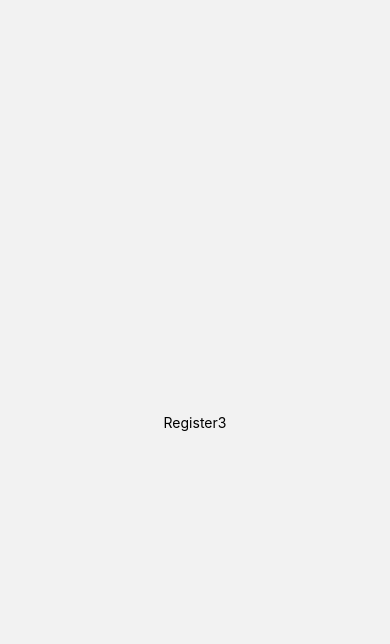
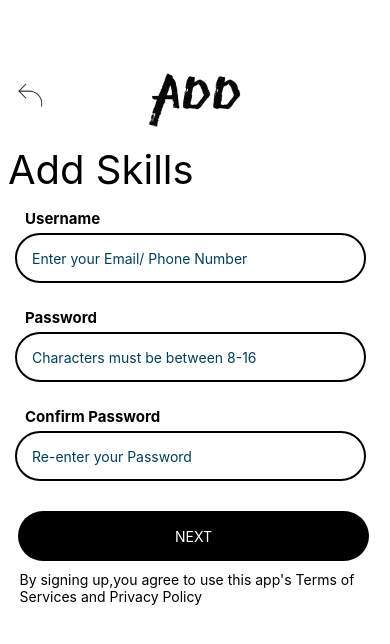
Before and after one commit to RuffledZest/ADD, a React Native app: screen /register3 in a window 390 px wide. Shown: the top 644 px of the page. Built offline with nearby package versions, Linux system fonts and the light colour scheme.

Commit message:
Ui commit

```diff
--- a/Components/Register1.js
+++ b/Components/Register1.js
@@ -4,6 +4,9 @@ import { View, SafeAreaView ,Text, TextInput, TouchableOpacity, StyleSheet } fro
 // import { useNavigation } from '@react-navigation/native';
 
 const Register = ({navigation}) => {
+  const homepagehandler=()=>{
+    navigation.navigate('home');
+  }
   const nextpagehandler=()=>{
     navigation.navigate('register2');
   }
@@ -11,6 +14,9 @@ const Register = ({navigation}) => {
     <View style={styles.container}>
       {/* main logo */}
       <View style={styles.mainLogocontainer}>
+        <TouchableOpacity onPress={homepagehandler}>
+        <Image  style={styles.backarrow} source={require("../assets/backarrow.jpg")}/>
+        </TouchableOpacity>
         <Image style={styles.mainlogo} source={require("../assets/mainlogo.png")}/>
       </View>
       {/* register and image components*/}
@@ -51,16 +57,27 @@ const styles = StyleSheet.create({
     alignItems: 'center',
   },
   mainLogocontainer:{
-    display:"flex",
+      display:"flex",
+      flexDirection:"row",
       alignItems:"center",
+      // justifyContent:"space-between",
       marginTop:55,
       width:"100%",
       height:80,
 
-      // borderColor:"#FF0000",
-      // borderWidth:2,
-  },
-  mainlogo:{
+    },
+    backarrow:{
+      width:32,
+      marginLeft:15,
+      height:25
+    },
+    mainlogo:{
+    // borderColor:"#FF0000",
+    // borderWidth:2,
+    display:"flex",
+    justifyContent:"flex-start",
+    // width:"80%",
+    marginLeft:90,
      width:105,
      height:65
   },
--- a/Components/Register2.js
+++ b/Components/Register2.js
@@ -6,8 +6,11 @@ const Register2 = ({navigation}) => {
   const register3handler=()=>{
     navigation.navigate("register3");
   }
+  const register1handler=()=>{
+    navigation.navigate("register1");
+  }
     return (
-    <View >
+    <View style={styles.background} >
         {/* bg Img */}
         {/* <View style={styles.bgImg}>
           <Image  source={require("../assets/dleaf.png")}/>
@@ -15,6 +18,9 @@ const Register2 = ({navigation}) => {
 
       {/* title logo */}
       <View style={styles.mainLogocontainer}>
+        <TouchableOpacity onPress={register1handler}>
+        <Image  style={styles.backarrow} source={require("../assets/backarrow.jpg")}/>
+        </TouchableOpacity>
         <Image style={styles.mainlogo} source={require("../assets/mainlogo.png")}/>
       </View>
         {/* text */}
@@ -65,13 +71,13 @@ const Register2 = ({navigation}) => {
 
 
     </View>
-    // </View>
-
-
-    // </ImageBackground>
   )
 };
 const styles = StyleSheet.create({
+    background:{
+        backgroundColor:"#FFFFFF",
+        height:"100%"
+    },
     container: {
       flex: 1,
       width:"100%",
@@ -79,31 +85,44 @@ const styles = StyleSheet.create({
       backgroundColor: '#FFFFFF',
       alignItems: 'center',
     },
-
+    backarrow:{
+        width:32,
+        marginLeft:15,
+        height:25
+      },
     setprofileText:{
        fontSize:40,
        marginLeft:8,
-       marginTop:-65,
+       marginTop:10,
     //    borderColor:"#000000",
     //    borderWidth:2,
 
     },
     mainLogocontainer:{
         display:"flex",
+        flexDirection:"row",
         alignItems:"center",
+        // justifyContent:"space-between",
         marginTop:55,
         width:"100%",
-        height:180,
-    },
+        height:80,
+
+      },
     mainlogo:{
-        width:105,
-        height:65
-    },
+        // borderColor:"#FF0000",
+        // borderWidth:2,
+        display:"flex",
+        justifyContent:"flex-start",
+        // width:"80%",
+        marginLeft:90,
+         width:105,
+         height:65
+      },
     bgImg:{
         position:"absolute",
         top:300,
         left:30,
-        transform: [{rotate: '-18deg'}],
+        // transform: [{rotate: '-18deg'}],
         // borderColor:"#000000",
         // borderWidth:2,
         display:"flex",
--- a/Components/Register3.js
+++ b/Components/Register3.js
@@ -1,20 +1,187 @@
-import { View, Text } from 'react-native'
+import { View, Text,TextInput,Image,ImageBackground } from 'react-native'
+import React from 'react'
 import { StyleSheet } from 'react-native-web'
-import React from 'react'
+import { TouchableOpacity } from 'react-native-gesture-handler';
 
-const Register3 = () => {
+const Register3 = ({navigation}) => {
+    const register2handler=()=>{
+        navigation.navigate("register2");
+    }
   return (
-    <View style={styles.Container}>
-      <Text>Register3</Text>
+    <View style={styles.background} >
+        {/* bg Img */}
+        {/* <View style={styles.bgImg}>
+          <Image  source={require("../assets/dleaf.png")}/>
+        </View> */}
+
+      {/* title logo */}
+      <View style={styles.mainLogocontainer}>
+        <TouchableOpacity onPress={register2handler}>
+        <Image  style={styles.backarrow} source={require("../assets/backarrow.jpg")}/>
+        </TouchableOpacity>
+        <Image style={styles.mainlogo} source={require("../assets/mainlogo.png")}/>
+      </View>
+        {/* text */}
+        <View>
+            <Text  style={styles.setprofileText}>Add Skills</Text>
+         </View>
+
+      {/* input fields */}
+      <View style={styles.inputViewparent}>
+        <Text style={styles.labelText}>Username</Text>
+        <View style={styles.inputView}>
+        <TextInput
+          style={styles.inputText}
+          placeholder="Enter your Email/ Phone Number"
+          placeholderTextColor="#003f5c"
+        />
+        </View>
+      </View>
+      <View style={styles.inputViewparent}>
+        <Text style={styles.labelText}>Password</Text>
+        <View style={styles.inputView}>
+        <TextInput
+          style={styles.inputText}
+          placeholder="Characters must be between 8-16"
+          placeholderTextColor="#003f5c"
+        />
+        </View>
+      </View>
+      <View style={styles.inputViewparent}>
+        <Text style={styles.labelText}>Confirm Password</Text>
+        <View style={styles.inputView}>
+        <TextInput
+          style={styles.inputText}
+          placeholder="Re-enter your Password"
+          placeholderTextColor="#003f5c"
+        />
+        </View>
+      </View>
+
+      {/* next button */}
+      <TouchableOpacity style={styles.registerBtn}  >
+        <Text style={styles.registerText} >NEXT</Text>
+      </TouchableOpacity>
+
+    <View style={styles.bottomtextContainer}>
+        <Text style={styles.bottomtext}>By signing up,you agree to use this app's Terms of Services and Privacy Policy</Text>
     </View>
+
+
+    </View>
+
   )
 }
 const styles = StyleSheet.create({
-    Container:{
-        flex:1,
+    background:{
+        backgroundColor:"#FFFFFF",
+        height:"100%"
+    },
+    container: {
+      flex: 1,
+      width:"100%",
+      flexDirection:"column",
+      backgroundColor: '#FFFFFF',
+      alignItems: 'center',
+    },
+    backarrow:{
+        width:32,
+        marginLeft:15,
+        height:25
+      },
+    setprofileText:{
+       fontSize:40,
+       marginLeft:8,
+       marginTop:10,
+    //    borderColor:"#000000",
+    //    borderWidth:2,
+
+    },
+    mainLogocontainer:{
+        display:"flex",
+        flexDirection:"row",
+        alignItems:"center",
+        // justifyContent:"space-between",
+        marginTop:55,
+        width:"100%",
+        height:80,
+
+      },
+    mainlogo:{
+        // borderColor:"#FF0000",
+        // borderWidth:2,
+        display:"flex",
+        justifyContent:"flex-start",
+        // width:"80%",
+        marginLeft:90,
+         width:105,
+         height:65
+      },
+    bgImg:{
+        position:"absolute",
+        top:300,
+        left:30,
+        // transform: [{rotate: '-18deg'}],
+        // borderColor:"#000000",
+        // borderWidth:2,
+        display:"flex",
         alignItems:"center",
         justifyContent:"center",
-    }
+        flexDirection:"column",
+        height:"100%",
+        width:"100%",
+        // marginLeft:30
+    },
+    inputViewparent:{
+        marginTop:15,
+        marginBottom:10,
+        width:"100%",
+        display:"flex",
+        flexDirection:"column",
+        // alignItems:"center"
+    },
+    labelText:{
+      marginLeft:25,
+      fontWeight:"bold",
+      fontSize:15,
+      marginBottom:5,
+    },
+    inputView: {
+       display:"flex",
+       width: '90%',
+       marginLeft:15
+     },
+     inputText: {
+       borderRadius:25,
+       borderWidth:2,
+       padding:15,
+       height: 50,
+       width:"100%",
 
-  });
-export default Register3
+     },
+     registerBtn: {
+        width: '90%',
+        backgroundColor: '#000000',
+        borderRadius: 25,
+        height: 50,
+        alignItems: 'center',
+        justifyContent: 'center',
+        marginTop: 20,
+        marginBottom: 10,
+        marginLeft:18
+      },
+      registerText: {
+        color: 'white',
+      },
+      bottomtextContainer:{
+        width:"100%",
+        display:"flex",
+        alignItems:"center"
+    },
+    bottomtext:{
+        width:"90%"
+        //   textAlign:"center"
+      }
+
+
+  });export default Register3
```
Also changed, not shown: assets/backarrow.jpg (added).
